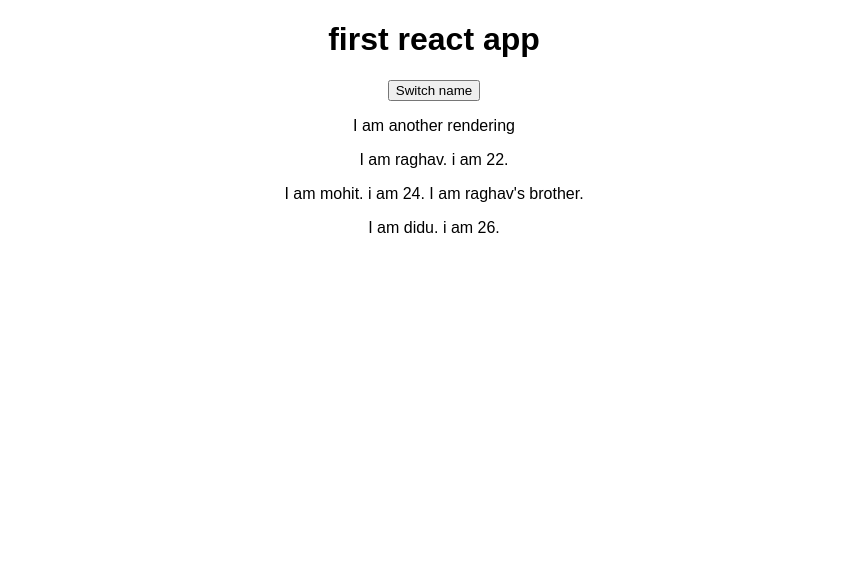
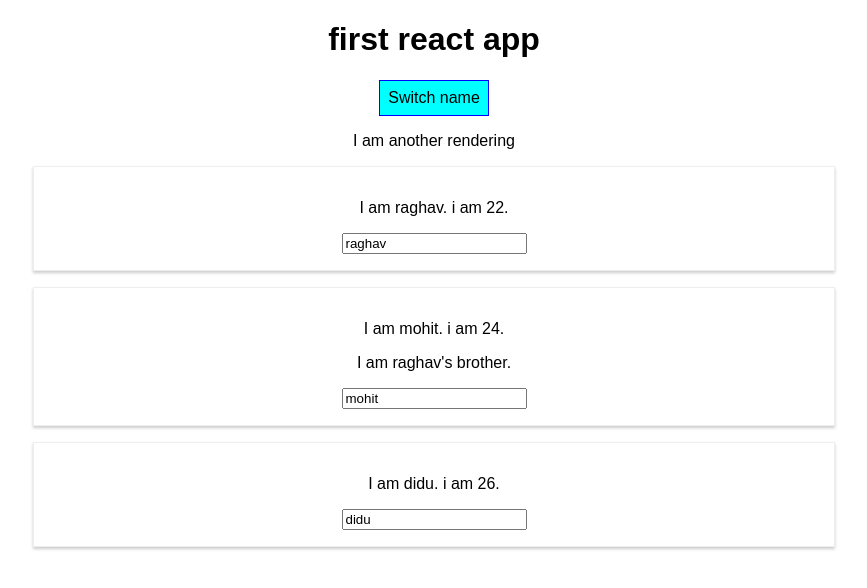
Before and after one commit to sirraghavgupta/learning-react, a React (Create React App) app in the folder first-react-project/: page / in a window 1280 px wide. Shown: the top 588 px of the page, without its empty margins (206-1073 px from the left). Built offline with nearby package versions, Linux system fonts and the light colour scheme.

Commit message:
learned how to do styling - 2 ways

```diff
--- a/first-react-project/src/App.js
+++ b/first-react-project/src/App.js
@@ -13,31 +13,91 @@ class App extends Component {
     otherProp : 'another prop is untouched'
   }
 
-  switchNameHandler = ()=>{
+  // added parameter for changing state.
+  switchNameHandler = (newName)=>{
     console.log("was clicked.");
 
     this.setState({
       persons : [
-        {name : "raghav gupta", age:22},
+        {name : newName, age:22},
         {name : "mohit", age:24},
         {name : "didu", age:277}
       ]
     });
+  }
 
+  nameChangeHandler = (event)=>{
+    console.log("was changed.");
+
+    this.setState({
+      persons : [
+        {name : event.target.value, age:22},
+        {name : "mohit", age:24},
+        {name : "didu", age:277}
+      ]
+    });
   }
 
   render() {
+
+    const style = {
+      // we need to use camel case or either quotes for prop names.
+      // always use quotes for css values.
+      // this will be scoped to this component only.
+      backgroundColor : "cyan",
+      font : 'inherit',
+      border : '1px solid blue',
+      padding : '8px',
+      cursor : 'pointer'
+    }
+
     return (
       <div className="App">
         <h1>first react app</h1>
 
-        <button onClick={this.switchNameHandler}>Switch name</button>
+      {/* here we are returning an arrow function which will not be executed
+      here.
+      when the click event will occur, it will be called and then
+      it will call the handler method and return its output.
+
+      this is an inefficient way of doing this. so, may not be recommended.*/}
+        <button
+        // this is the JSX keyword to provide inline styling.
+          style = {style}
+        onClick={()=>this.switchNameHandler('manisha')}>Switch name</button>
 
         <p>I am another rendering</p>
 
-        <Person name = {this.state.persons[0].name} age = {this.state.persons[0].age} />
-        <Person name = {this.state.persons[1].name} age = {this.state.persons[1].age}> I am raghav's brother.</Person>
-        <Person name = {this.state.persons[2].name} age = {this.state.persons[2].age}/>
+        <Person
+          name = {this.state.persons[0].name}
+          age = {this.state.persons[0].age}
+          changed = {this.nameChangeHandler}/>
+
+        <Person
+          name = {this.state.persons[1].name}
+          age = {this.state.persons[1].age}
+          /**
+           * here we see that we can pass method as a reference in the prop obejct
+           * and this is very important to know.
+           * here, the person component may want to change the state of it
+           * and it needs the method for that but doesnt has access to.
+           * so, we will pass it as a reference.
+           * the name click is up to us.  */
+          // click = {this.switchNameHandler}
+
+          /**
+           * to pass the parameters also with the method, we have 2 methods.
+           * one is above.
+           * but the below method is more preferred.
+           * we bind the methd with this and pass the parameter also.
+           */
+          click = {this.switchNameHandler.bind(this, 'gunjan')}
+
+          > I am raghav's brother.</Person>
+
+        <Person
+          name = {this.state.persons[2].name}
+          age = {this.state.persons[2].age}/>
 
       </div>
     );
--- /dev/null
+++ b/first-react-project/src/Person/Person.css
@@ -0,0 +1,22 @@
+/* this file is globally available.
+dont think that it will apply to only to the things in THIS package.
+actually webpack adds this to html file, so, its global.
+*/
+
+/*
+    css is just one way of styling, another one is javascript based and that is
+    inline actually. in css, its global, it will apply to all the elements
+    but we may not want that. so, to style a particular component, we
+    need to use inline styling with JS.
+    but in JS, we cant leverage the full power of CSS. like hover effect.
+    we can find a middle way out but we will see that later.
+
+*/
+
+.Person{
+    width: 60%;
+    margin: 16px auto;
+    border: 1px solid #eee;
+    box-shadow: 0 2px 3px #ccc;
+    padding: 16px;
+}
--- a/first-react-project/src/Person/Person.js
+++ b/first-react-project/src/Person/Person.js
@@ -1,8 +1,34 @@
 import React from 'react';
+// we need to write the extension of the file also, we can skip for js only
+/**
+ * however it may seem ugly to import a css file in a js file.
+ * but we are actually not importing that, its just like telling the
+ * webpack bundler about it, it will automatically takke care of it and
+ * add it to the html.
+ *
+ * also, webpack automatically adds some prefixes for better rendering on
+ * most other browsers as well.
+ *
+ * it includes this css as style tag in the html code. it creates a style tag
+ * for every css file.
+ */
+import './Person.css'
+
 
 const person = (props)=>{
 
-    return <p>I am {props.name}. i am {props.age}. {props.children}</p>
+    // we can access the method reference by prop.click
+    return (
+        <div className="Person">
+            <p onClick = {props.click}>I am {props.name}. i am {props.age}.</p>
+            <p>{props.children}</p>
+            {/* see, here we require the closing tag for input because its JSX.
+            also,
+            if we specify the value attribute here and dont give the onChange
+            handler, it gives error because then there is no use of input box. */}
+            <input type = "text" value = {props.name} onChange = {props.changed}/>
+        </div>
+    )
 
 }
 
```
Also changed, not shown: 1 other file (tests, documents, lock files or other folders).
